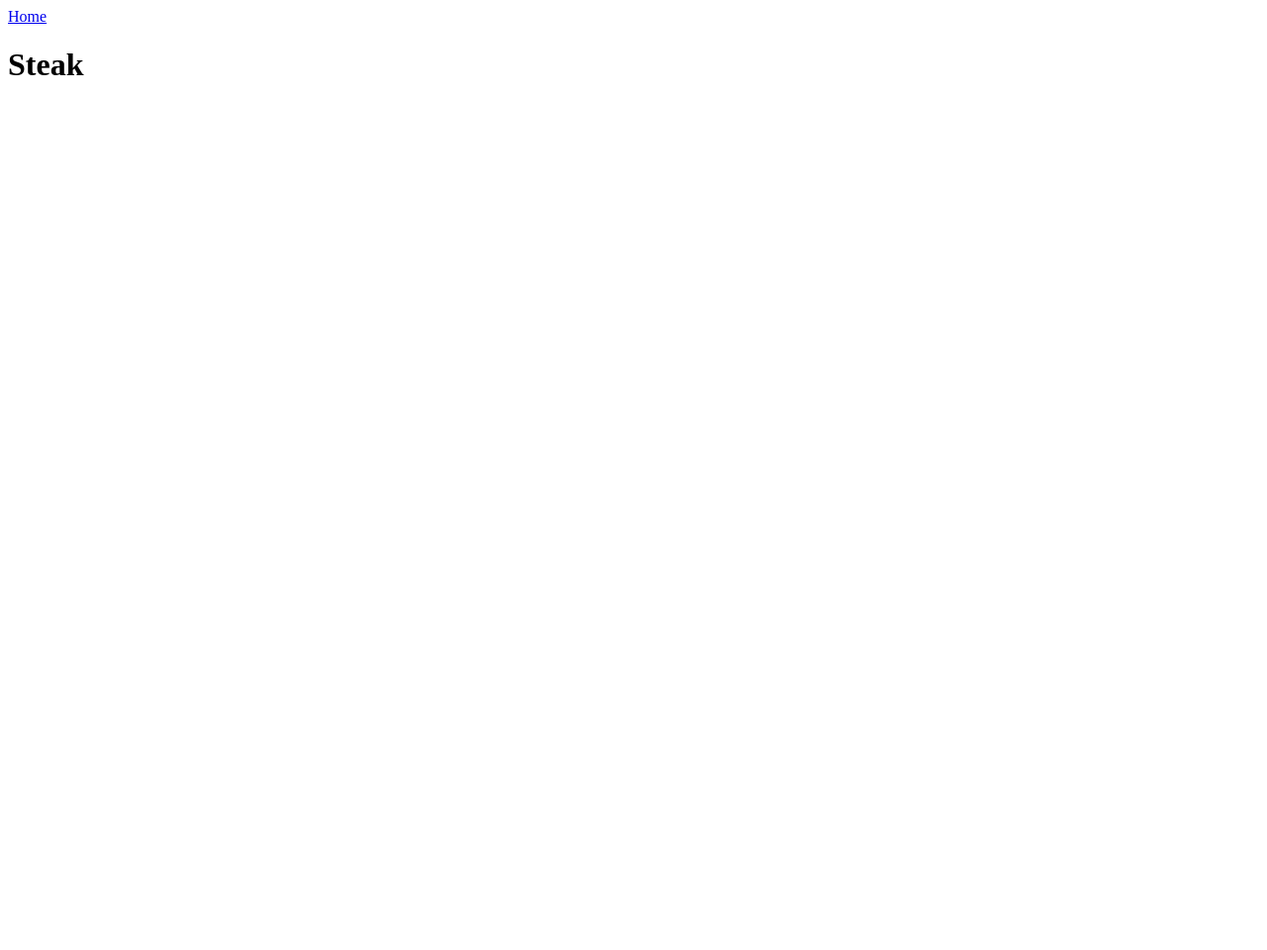
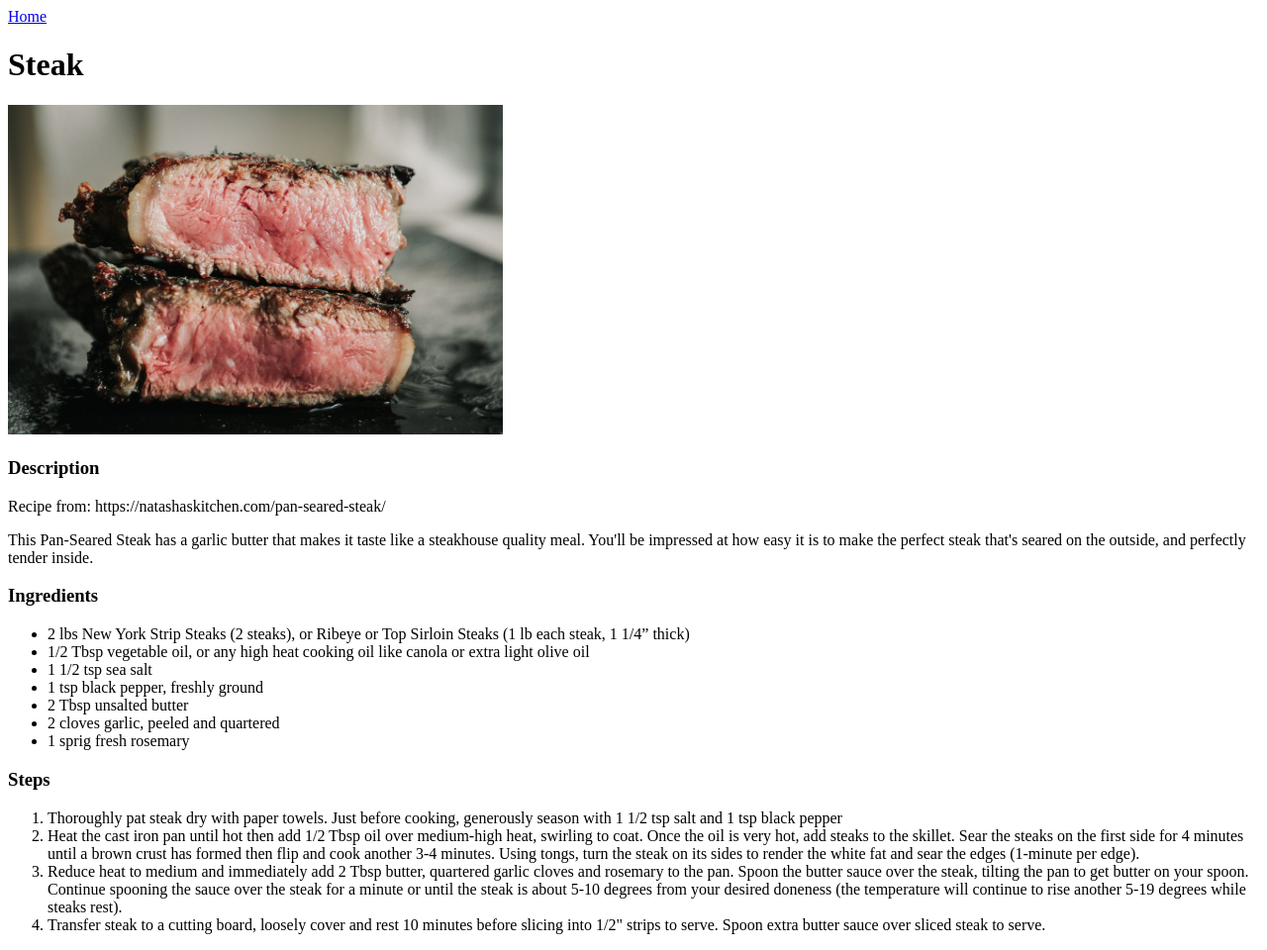
Before and after one commit to JustinB06/odin-recipes, a plain HTML site: page recipes/steak.html in a window 1280 px wide. Shown: the whole page at 99% size. Before the commit the page ends 800 px from the top, so only its background shows below. Drawn offline with Linux system fonts and the light colour scheme.

Commit message:
Finalize steak recipe page, home page will use an unordered list
Finalized the html for the steak recipe page. The
home page now uses an ordered list to show links
to the recipe pages.

```diff
--- a/recipes/steak.html
+++ b/recipes/steak.html
@@ -7,5 +7,60 @@
   <body>
     <a href="../index.html">Home</a>
     <h1>Steak</h1>
+    <img src="../images/steak.jpg" width="500px" />
+
+    <h3>Description</h3>
+    <p>Recipe from: https://natashaskitchen.com/pan-seared-steak/</p>
+    <p>
+      This Pan-Seared Steak has a garlic butter that makes it taste like a
+      steakhouse quality meal. You'll be impressed at how easy it is to make the
+      perfect steak that's seared on the outside, and perfectly tender inside.
+    </p>
+
+    <h3>Ingredients</h3>
+    <ul>
+      <li>
+        2 lbs New York Strip Steaks (2 steaks), or Ribeye or Top Sirloin Steaks
+        (1 lb each steak, 1 1/4” thick)
+      </li>
+      <li>
+        1/2 Tbsp vegetable oil, or any high heat cooking oil like canola or
+        extra light olive oil
+      </li>
+      <li>1 1/2 tsp sea salt</li>
+      <li>1 tsp black pepper, freshly ground</li>
+      <li>2 Tbsp unsalted butter</li>
+      <li>2 cloves garlic, peeled and quartered</li>
+      <li>1 sprig fresh rosemary</li>
+    </ul>
+
+    <h3>Steps</h3>
+    <ol>
+      <li>
+        Thoroughly pat steak dry with paper towels. Just before cooking,
+        generously season with 1 1/2 tsp salt and 1 tsp black pepper
+      </li>
+      <li>
+        Heat the cast iron pan until hot then add 1/2 Tbsp oil over medium-high
+        heat, swirling to coat. Once the oil is very hot, add steaks to the
+        skillet. Sear the steaks on the first side for 4 minutes until a brown
+        crust has formed then flip and cook another 3-4 minutes. Using tongs,
+        turn the steak on its sides to render the white fat and sear the edges
+        (1-minute per edge).
+      </li>
+      <li>
+        Reduce heat to medium and immediately add 2 Tbsp butter, quartered
+        garlic cloves and rosemary to the pan. Spoon the butter sauce over the
+        steak, tilting the pan to get butter on your spoon. Continue spooning
+        the sauce over the steak for a minute or until the steak is about 5-10
+        degrees from your desired doneness (the temperature will continue to
+        rise another 5-19 degrees while steaks rest).
+      </li>
+      <li>
+        Transfer steak to a cutting board, loosely cover and rest 10 minutes
+        before slicing into 1/2" strips to serve. Spoon extra butter sauce over
+        sliced steak to serve.
+      </li>
+    </ol>
   </body>
 </html>
```
Also changed, not shown: index.html (+5 -5 lines).
